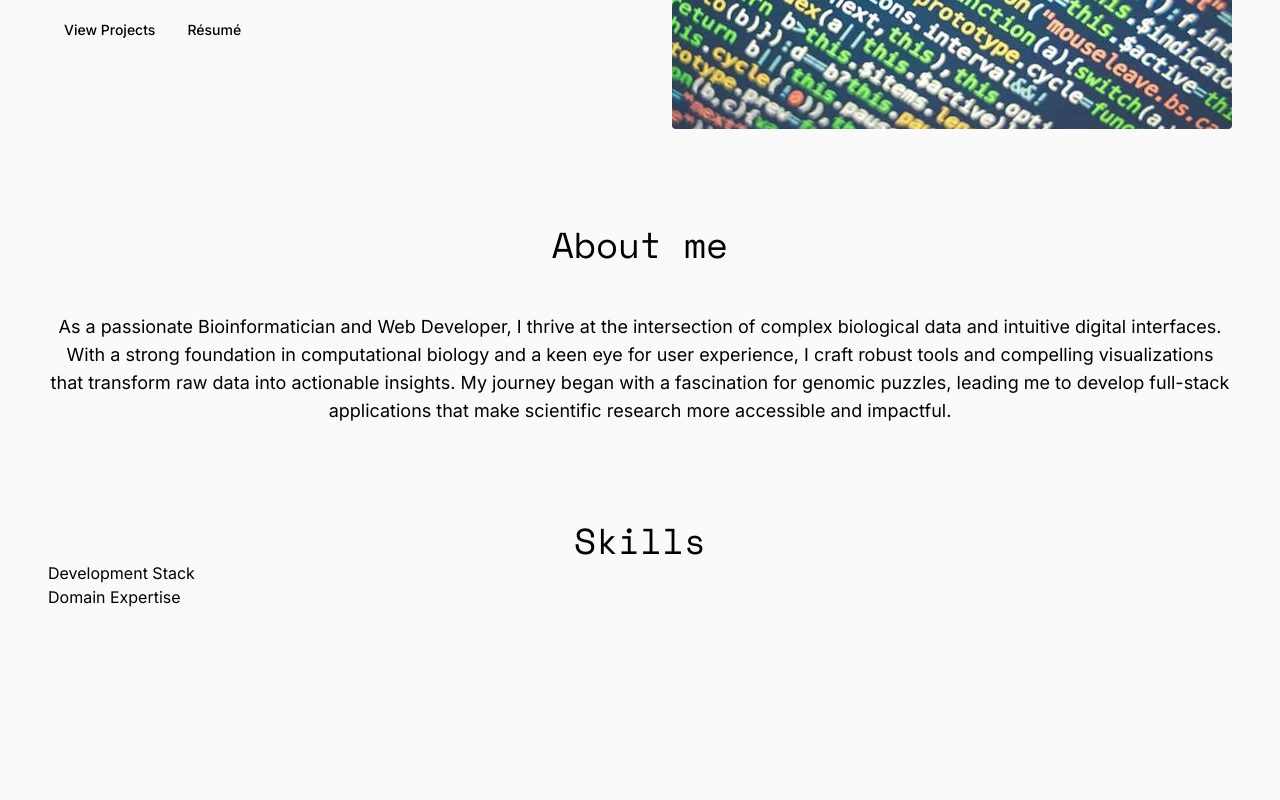
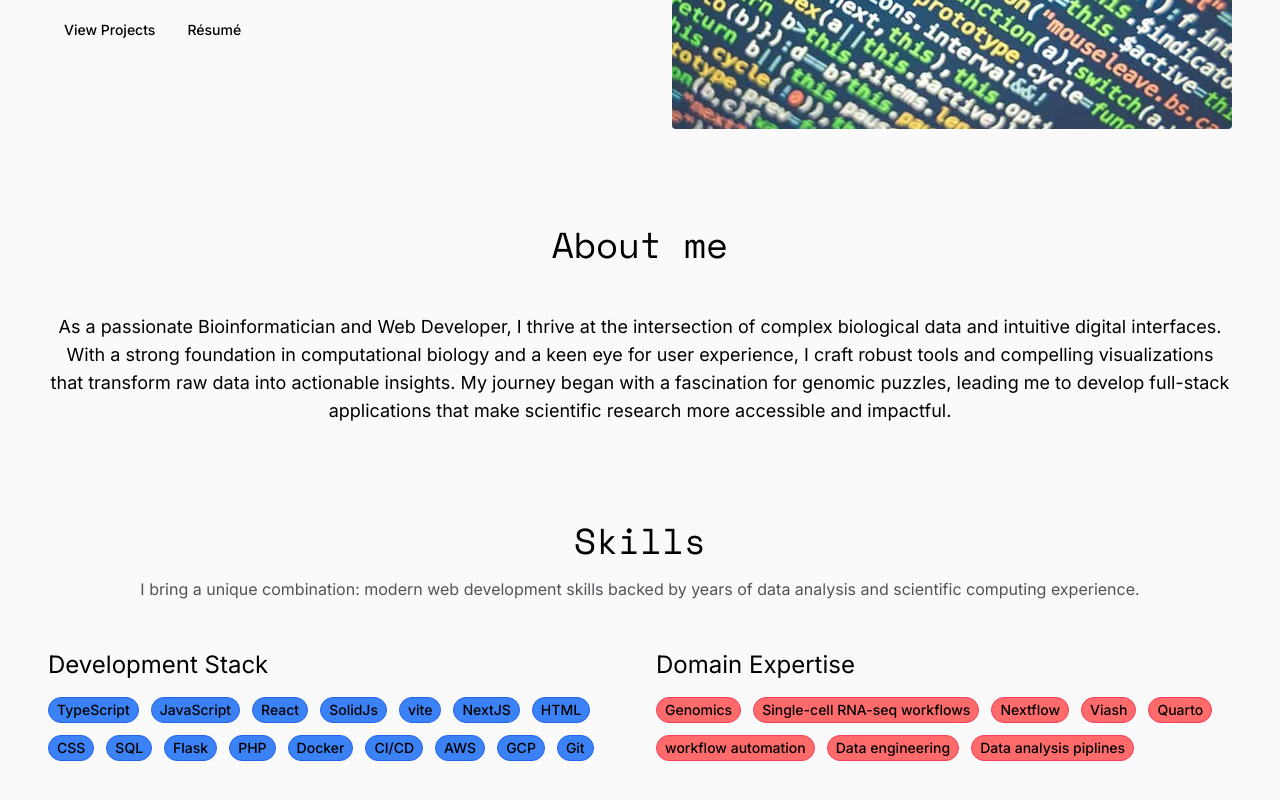
Before and after one commit to KaiWaldrant/kaiwaldrant.dev, a Next.js app: page / in a window 1280 px wide. Shown: the part 366-1166 px from the top of the page. Before the commit the page ends 1023 px from the top, so only its background shows below. Built offline with nearby package versions, Linux system fonts and the light colour scheme.

Commit message:
Update Skills.tsx

```diff
--- /dev/null
+++ b/components/SkillCard.tsx
@@ -0,0 +1,35 @@
+import Image from "next/image";
+import SkillBadge from "@/components/skillBadge";
+
+type SkillCardProps = {
+  title: string;
+  icon?: string;
+  description?: string;
+  skills: string[];
+  color?: "blue" | "coral";
+};
+
+export default function SkillCard({
+  title,
+  icon,
+  description,
+  skills,
+  color = "blue",
+}: SkillCardProps) {
+  return (
+    <div className="grid gap-4">
+      <div>
+        {icon && <Image src={icon} alt={title} width={32} height={32} />}
+        <h3 className="text-2xl text-bold">{title}</h3>
+      </div>
+      {description && (
+        <p className="text-text-secondary text-md">{description}</p>
+      )}
+      <div className="flex flex-wrap gap-3">
+        {skills.map((skill) => (
+          <SkillBadge key={skill} skill={skill} variant={color} />
+        ))}
+      </div>
+    </div>
+  );
+}
--- a/components/sections/Skills.tsx
+++ b/components/sections/Skills.tsx
@@ -1,20 +1,48 @@
 import Section from "../Section";
+import SkillCard from "../SkillCard";
 
-const devStack = [];
-const domains = [];
+const devStack = [
+  "TypeScript",
+  "JavaScript",
+  "React",
+  "SolidJs",
+  "vite",
+  "NextJS",
+  "HTML",
+  "CSS",
+  "SQL",
+  "Flask",
+  "PHP",
+  "Docker",
+  "CI/CD",
+  "AWS",
+  "GCP",
+  "Git",
+];
+const domains = [
+  "Genomics",
+  "Single-cell RNA-seq workflows",
+  "Nextflow",
+  "Viash",
+  "Quarto",
+  "workflow automation",
+  "Data engineering",
+  "Data analysis piplines",
+];
 
 export default function Skills() {
   return (
-    <Section containerClassName="grid">
-      <h2 className="font-mono text-4xl text-center">Skills</h2>
-      <div>
-        <div>
-          <h3>Development Stack</h3>
-          <div></div>
-        </div>
-        <div>
-          <h3>Domain Expertise</h3>
-        </div>
+    <Section containerClassName="grid gap-12">
+      <div className="text-center">
+        <h2 className="font-mono text-4xl mb-4 text-center">Skills</h2>
+        <p className="text-text-secondary text-md">
+          I bring a unique combination: modern web development skills backed by
+          years of data analysis and scientific computing experience.
+        </p>
+      </div>
+      <div className="grid md:grid-cols-2 gap-8">
+        <SkillCard title="Development Stack" skills={devStack} color="blue" />
+        <SkillCard title="Domain Expertise" skills={domains} color="coral" />
       </div>
     </Section>
   );
--- /dev/null
+++ b/components/skillBadge.tsx
@@ -0,0 +1,36 @@
+import { Badge } from "@/components/ui/badge";
+import { cva, type VariantProps } from "class-variance-authority";
+import { cn } from "@/lib/utils";
+
+interface SkillBadgeProps {
+  skill: string;
+}
+
+const skillBadgeVariants = cva("", {
+  variants: {
+    variant: {
+      blue: "bg-primary-accent [a&]:hover:bg-primary-hover border-primary-hover",
+      coral:
+        "bg-secondary-accent [a&]:hover:bg-secondary-hover border-secondary-hover",
+    },
+  },
+  defaultVariants: {
+    variant: "blue",
+  },
+});
+
+export default function SkillBadge({
+  variant = "blue",
+  skill,
+  ...props
+}: SkillBadgeProps & VariantProps<typeof skillBadgeVariants>) {
+  return (
+    <Badge
+      key={skill}
+      className={cn("text-sm", skillBadgeVariants({ variant }))}
+      {...props}
+    >
+      {skill}
+    </Badge>
+  );
+}
--- /dev/null
+++ b/components/ui/badge.tsx
@@ -0,0 +1,48 @@
+import * as React from "react";
+import { Slot } from "@radix-ui/react-slot";
+import { cva, type VariantProps } from "class-variance-authority";
+
+import { cn } from "@/lib/utils";
+
+const badgeVariants = cva(
+  "inline-flex items-center justify-center rounded-full border border-transparent px-2 py-0.5 text-xs font-medium w-fit whitespace-nowrap shrink-0 [&>svg]:size-3 gap-1 [&>svg]:pointer-events-none focus-visible:border-ring focus-visible:ring-ring/50 focus-visible:ring-[3px] aria-invalid:ring-destructive/20 dark:aria-invalid:ring-destructive/40 aria-invalid:border-destructive transition-[color,box-shadow] overflow-hidden",
+  {
+    variants: {
+      variant: {
+        default: "bg-primary text-primary-foreground [a&]:hover:bg-primary/90",
+        secondary:
+          "bg-secondary text-secondary-foreground [a&]:hover:bg-secondary/90",
+        destructive:
+          "bg-destructive text-white [a&]:hover:bg-destructive/90 focus-visible:ring-destructive/20 dark:focus-visible:ring-destructive/40 dark:bg-destructive/60",
+        outline:
+          "border-border text-foreground [a&]:hover:bg-accent [a&]:hover:text-accent-foreground",
+        ghost: "[a&]:hover:bg-accent [a&]:hover:text-accent-foreground",
+        link: "text-primary underline-offset-4 [a&]:hover:underline",
+      },
+    },
+    defaultVariants: {
+      variant: "default",
+    },
+  },
+);
+
+function Badge({
+  className,
+  variant = "default",
+  asChild = false,
+  ...props
+}: React.ComponentProps<"span"> &
+  VariantProps<typeof badgeVariants> & { asChild?: boolean }) {
+  const Comp = asChild ? Slot : "span";
+
+  return (
+    <Comp
+      data-slot="badge"
+      data-variant={variant}
+      className={cn(badgeVariants({ variant }), className)}
+      {...props}
+    />
+  );
+}
+
+export { Badge, badgeVariants };
```
